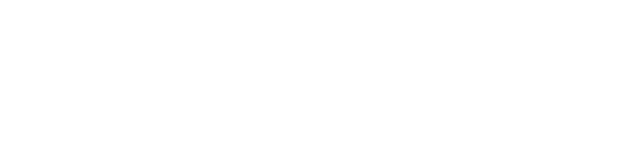
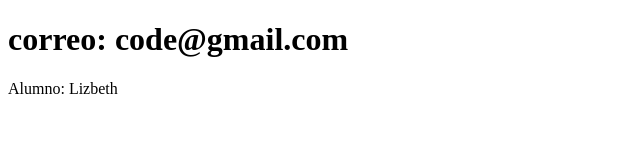
Before and after one commit to LizbethMarcial/sistema-de-registro, a plain HTML site: page index.html in a window 1280 px wide. Shown: the whole page, without its empty margins (0-640 px from the left). Drawn offline with Linux system fonts and the light colour scheme.

Commit message:
Actualizacion de archivo de index.html

```diff
--- a/index.html
+++ b/index.html
@@ -6,6 +6,7 @@
     <title>Sistema de Registro de Juegos</title>
 </head>
 <body>
-
+    <h1>correo: code@gmail.com</h1>
+    <p>Alumno: Lizbeth</p>
 </body>
 </html>
```
